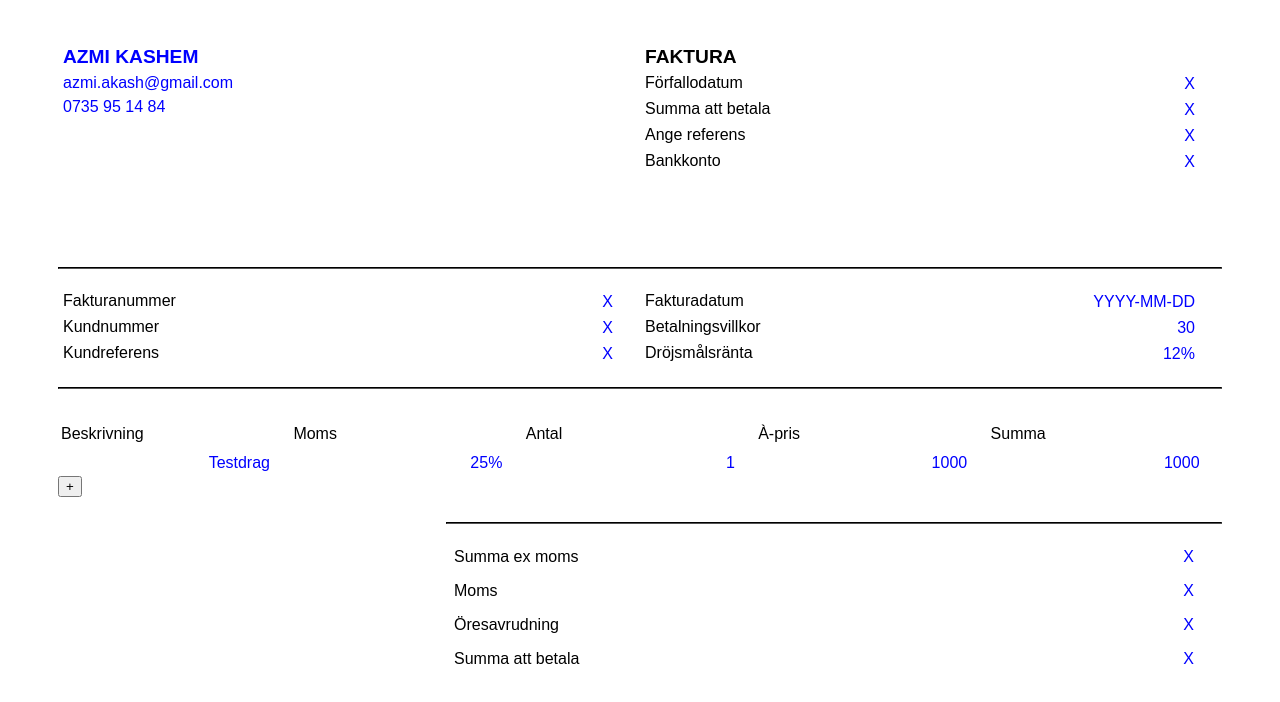
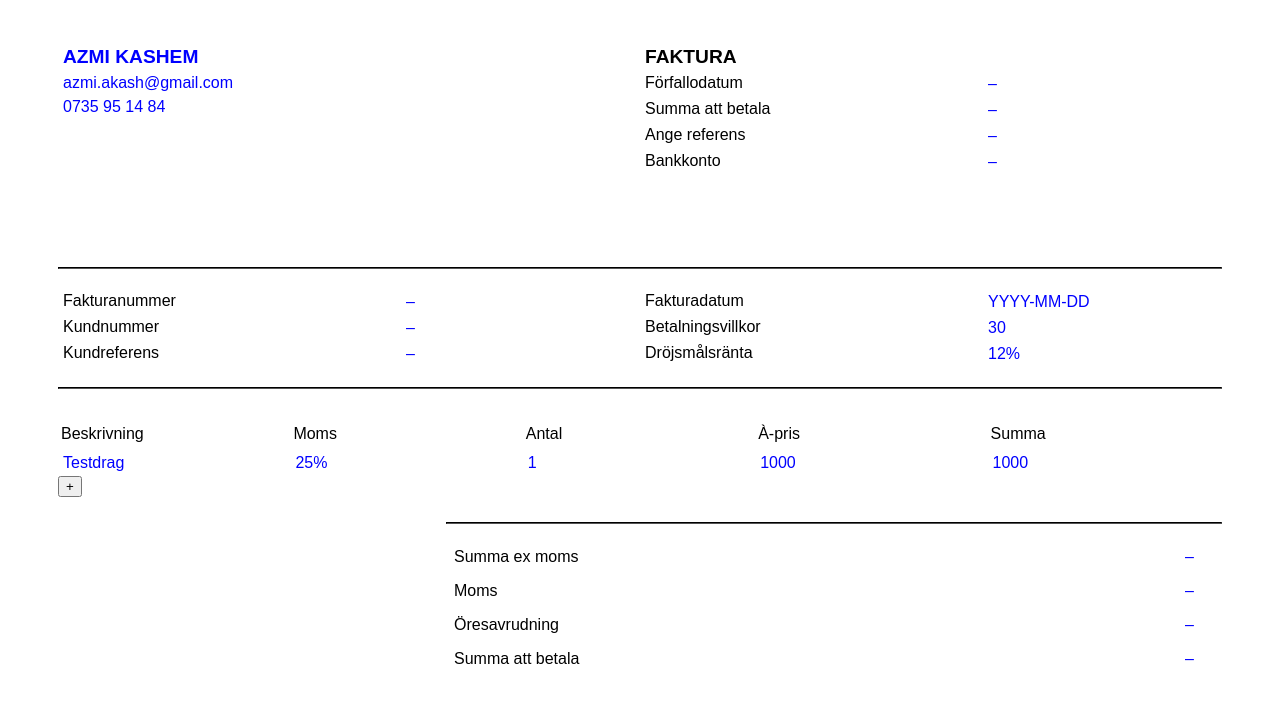
Before and after one commit to helloazmi/invoicezmi, a website: page index.html in a window 1280 px wide. Drawn offline with Linux system fonts and the light colour scheme.

```diff
--- a/index.html
+++ b/index.html
@@ -34,17 +34,17 @@
         <div class="container-faktura">
           <span class="block title">FAKTURA</span>
           <span class="block"
-            >Förfallodatum <input class="var" id="dueDate" value="X"
+            >Förfallodatum <input class="var" id="dueDate" value="–"
           /></span>
           <span class="block"
-            >Summa att betala <input class="var" id="sumToPay" value="X"
+            >Summa att betala <input class="var" id="sumToPay" value="–"
           /></span>
           <span class="block"
-            >Ange referens <input class="var" id="contactReference" value="X"
+            >Ange referens <input class="var" id="contactReference" value="–"
           /></span>
 
           <span class="block"
-            >Bankkonto<input class="var" id="uBankAccount" value="X"
+            >Bankkonto<input class="var" id="uBankAccount" value="–"
           /></span>
         </div>
       </div>
@@ -56,15 +56,15 @@
       <div class="header">
         <div class="container-azmi">
           <span class="block"
-            >Fakturanummer <input class="var" id="invoiceNum" value="X"
+            >Fakturanummer <input class="var" id="invoiceNum" value="–"
           /></span>
 
           <span class="block"
-            >Kundnummer <input class="var" id="customerNum" value="X"
+            >Kundnummer <input class="var" id="customerNum" value="–"
           /></span>
 
           <span class="block"
-            >Kundreferens <input class="var" id="customerReference" value="X"
+            >Kundreferens <input class="var" id="customerReference" value="–"
           /></span>
         </div>
         <div class="container-faktura">
@@ -112,7 +112,7 @@
 
         var cells = newRow.getElementsByTagName('td');
         for (var i = 0; i < cells.length; i++) {
-            cells[i].innerHTML = 'aasgg';
+            cells[i].innerHTML = `<td><input class='var' value='–' /></td>`;
         }
 
         table.appendChild(newRow);
@@ -133,26 +133,26 @@
             <tr>
               <td>
                 <span class="block"
-                  >Summa ex moms <span class="var">X</span></span
+                  >Summa ex moms <span class="var">–</span></span
                 >
               </td>
             </tr>
             <tr>
               <td>
-                <span class="block">Moms <span class="var">X</span></span>
+                <span class="block">Moms <span class="var">–</span></span>
               </td>
             </tr>
             <tr>
               <td>
                 <span class="block"
-                  >Öresavrudning <span class="var">X</span></span
+                  >Öresavrudning <span class="var">–</span></span
                 >
               </td>
             </tr>
             <tr>
               <td>
                 <span class="block"
-                  >Summa att betala <span class="var">X</span></span
+                  >Summa att betala <span class="var">–</span></span
                 >
               </td>
             </tr>
--- a/style.css
+++ b/style.css
@@ -72,7 +72,7 @@
   border: none;
   outline: none;
   background: none;
-  text-align: right;
+  /* text-align: right;
 }
 
 #uName,
```
